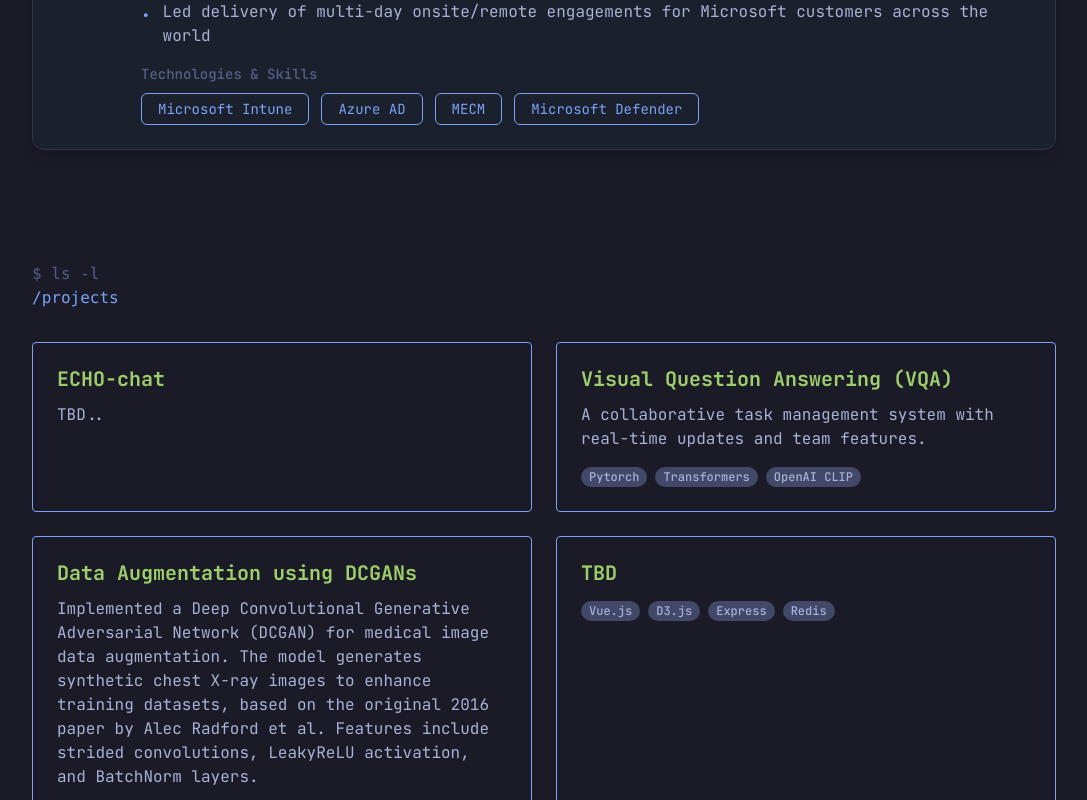
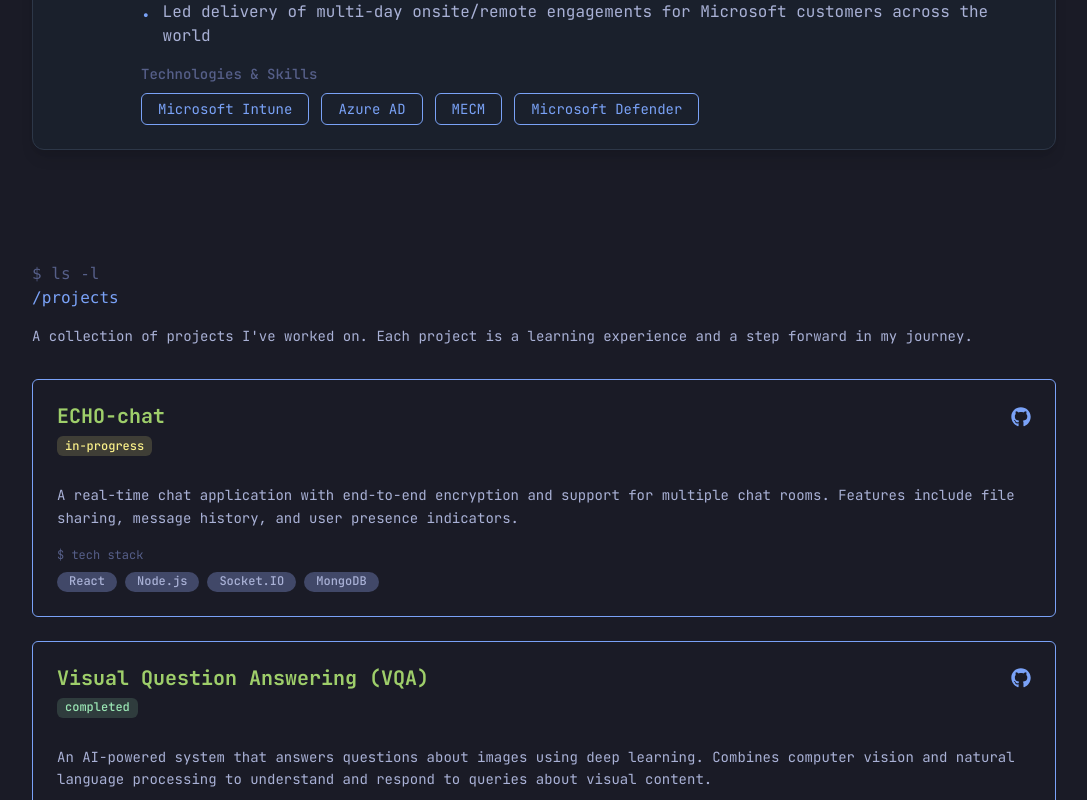
Before and after one commit to sharondevs/portfolio_ui, a React (Vite) app: page /projects in a window 1280 px wide. Shown: the part 2000-2800 px from the top of the page, without its empty margins (96-1183 px from the left). Built offline with nearby package versions, Linux system fonts and the light colour scheme.

Commit message:
changes to project.tsx

```diff
--- a/src/pages/Projects.tsx
+++ b/src/pages/Projects.tsx
@@ -1,5 +1,6 @@
-import { Box, SimpleGrid, Text, Heading, Link, Tag, Wrap, WrapItem } from '@chakra-ui/react';
+import { Box, Text, Heading, Link, Tag, Wrap, WrapItem, VStack, HStack, Icon } from '@chakra-ui/react';
 import { motion } from 'framer-motion';
+import { FaGithub, FaExternalLinkAlt } from 'react-icons/fa';
 
 const MotionBox = motion(Box);
 
@@ -8,9 +9,11 @@
   description: string;
   technologies: string[];
   link: string;
+  status?: 'completed' | 'in-progress' | 'planned';
+  demoLink?: string;
 }
 
-const ProjectCard = ({ title, description, technologies, link }: ProjectCardProps) => (
+const ProjectCard = ({ title, description, technologies, link, status = 'completed', demoLink }: ProjectCardProps) => (
   <MotionBox
     initial={{ opacity: 0, y: 20 }}
     animate={{ opacity: 1, y: 0 }}
@@ -18,20 +21,50 @@
     p={6}
     border="1px solid"
     borderColor="terminal.accent"
-    borderRadius="4px"
+    borderRadius="md"
+    position="relative"
+    bg="terminal.bg"
     _hover={{
       transform: 'translateY(-4px)',
       transition: 'all 0.2s',
       borderColor: 'terminal.success',
     }}
   >
-    <Link href={link} isExternal color="terminal.accent" _hover={{ textDecoration: 'none' }}>
-      <Heading size="md" mb={3} color="terminal.success">
+    <VStack align="stretch" spacing={4}>
+      <Box>
+        <HStack justify="space-between" align="flex-start" mb={2}>
+          <Heading size="md" color="terminal.success">
             {title}
           </Heading>
+          <HStack spacing={3}>
+            {link && (
+              <Link href={link} isExternal _hover={{ color: 'terminal.success' }}>
+                <Icon as={FaGithub} boxSize={5} />
               </Link>
-    <Text color="terminal.text" mb={4}>
+            )}
+          </HStack>
+        </HStack>
+
+        <Tag
+          size="sm"
+          colorScheme={
+            status === 'completed' ? 'green' :
+            status === 'in-progress' ? 'yellow' :
+            'gray'
+          }
+          mb={3}
+        >
+          {status}
+        </Tag>
+      </Box>
+
+      <Text color="terminal.text" fontSize="sm" lineHeight="tall">
         {description}
+      </Text>
+
+      <Box>
+        <Text color="terminal.muted" fontSize="xs" mb={2}>
+          $ tech stack
         </Text>
         <Wrap spacing={2}>
           {technologies.map((tech, index) => (
@@ -41,12 +74,16 @@
                 bg="terminal.secondary"
                 color="terminal.text"
                 borderRadius="full"
+                px={3}
+                fontSize="xs"
               >
                 {tech}
               </Tag>
             </WrapItem>
           ))}
         </Wrap>
+      </Box>
+    </VStack>
   </MotionBox>
 );
 
@@ -54,47 +91,56 @@
   const projects = [
     {
       title: 'ECHO-chat',
-      description: 'TBD..',
-      technologies: [],
-      // link: '',
+      description: 'A real-time chat application with end-to-end encryption and support for multiple chat rooms. Features include file sharing, message history, and user presence indicators.',
+      technologies: ['React', 'Node.js', 'Socket.IO', 'MongoDB'],
+      status: 'in-progress' as const,
+      link: 'https://github.com/yourusername/echo-chat',
     },
     {
       title: 'Visual Question Answering (VQA)',
-      description: 'A collaborative task management system with real-time updates and team features.',
-      technologies: ['Pytorch', 'Transformers', 'OpenAI CLIP'],
+      description: 'An AI-powered system that answers questions about images using deep learning. Combines computer vision and natural language processing to understand and respond to queries about visual content.',
+      technologies: ['Pytorch', 'Transformers', 'OpenAI CLIP', 'Python'],
+      status: 'completed' as const,
       link: 'https://github.com/sharondevs/VQA_bot',
+      demoLink: 'https://vqa-demo.example.com',
     },
     {
       title: 'Data Augmentation using DCGANs',
-      description: 'Implemented a Deep Convolutional Generative Adversarial Network (DCGAN) for medical image data augmentation. The model generates synthetic chest X-ray images to enhance training datasets, based on the original 2016 paper by Alec Radford et al. Features include strided convolutions, LeakyReLU activation, and BatchNorm layers.',
+      description: 'A Deep Convolutional GAN implementation for medical image synthesis. Generates realistic chest X-ray images to enhance training datasets, improving medical image classification models.',
       technologies: ['Pytorch', 'GANs', 'pandas', 'Computer Vision'],
+      status: 'completed' as const,
       link: 'https://github.com/sharondevs/DCGAN',
     },
     {
-      title: 'TBD',
-      description: '',
-      technologies: ['Vue.js', 'D3.js', 'Express', 'Redis'],
-      link: 'https://github.com/username/analytics',
+      title: 'Portfolio Terminal UI',
+      description: 'A terminal-inspired portfolio website built with modern web technologies. Features smooth animations, responsive design, and a unique command-line interface aesthetic.',
+      technologies: ['React', 'TypeScript', 'Chakra UI', 'Framer Motion'],
+      status: 'completed' as const,
+      link: 'https://github.com/yourusername/portfolio-ui',
+      demoLink: 'https://portfolio.example.com',
     },
   ];
 
   return (
+    <VStack spacing={8} align="stretch">
       <Box>
-      <Box mb={8}>
         <Text color="terminal.muted" fontFamily="mono">
           $ ls -l
         </Text>
-        <Text color="terminal.accent" fontFamily="mono">
+        <Text color="terminal.accent" fontFamily="mono" mb={4}>
           /projects
+        </Text>
+        <Text color="terminal.text" fontSize="sm">
+          A collection of projects I've worked on. Each project is a learning experience and a step forward in my journey.
         </Text>
       </Box>
 
-      <SimpleGrid columns={{ base: 1, md: 2 }} spacing={6}>
+      <VStack spacing={6} align="stretch">
         {projects.map((project, index) => (
           <ProjectCard key={index} {...project} />
         ))}
-      </SimpleGrid>
-    </Box>
+      </VStack>
+    </VStack>
   );
 };
 
--- a/src/styles/theme.ts
+++ b/src/styles/theme.ts
@@ -28,6 +28,9 @@
     _hover: {
       textDecoration: 'none',
       color: 'terminal.success',
+    },
+    _after: {
+      display: 'none', // This will hide the external link icon
     },
   },
 });
```
Lines whose indentation alone changed are shown as unchanged.
